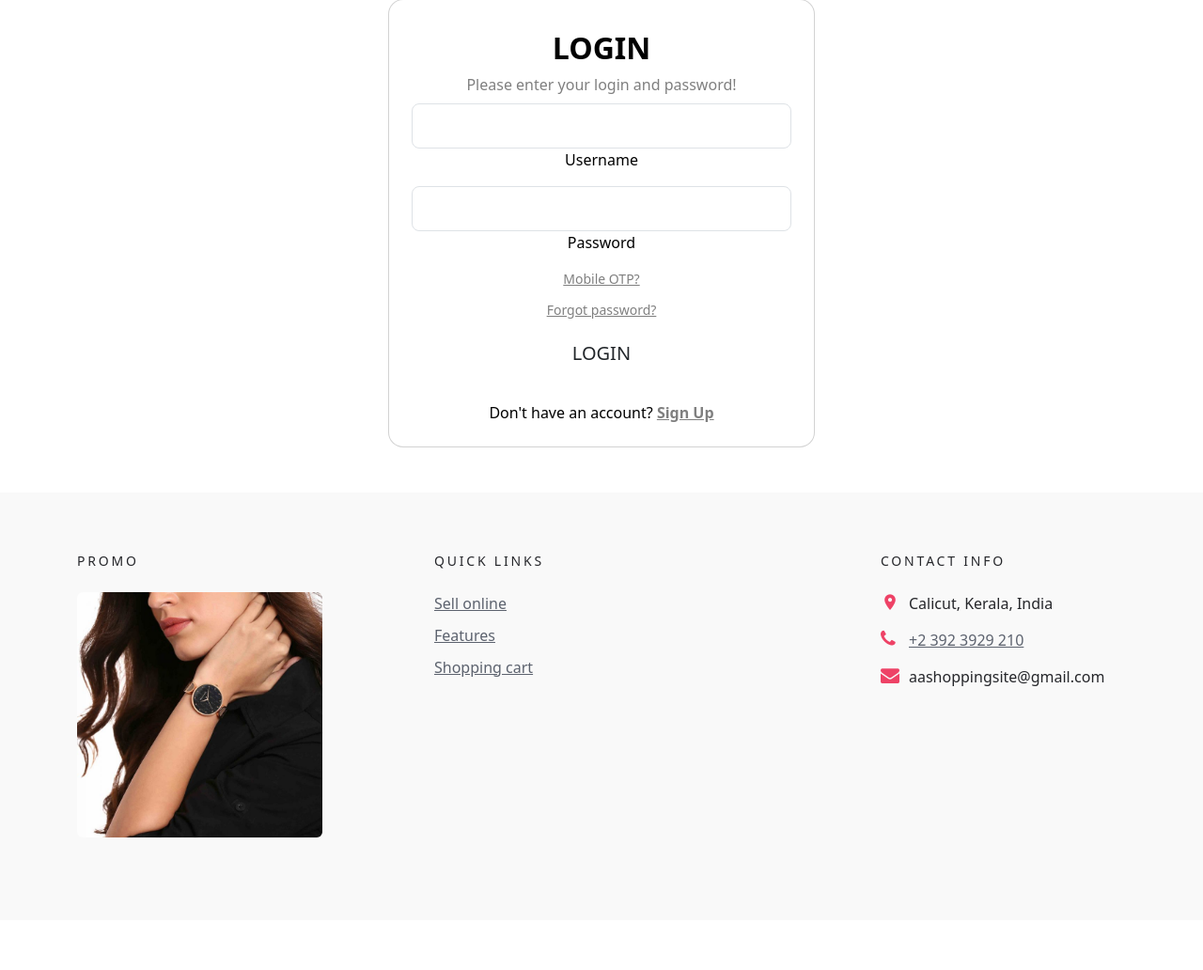
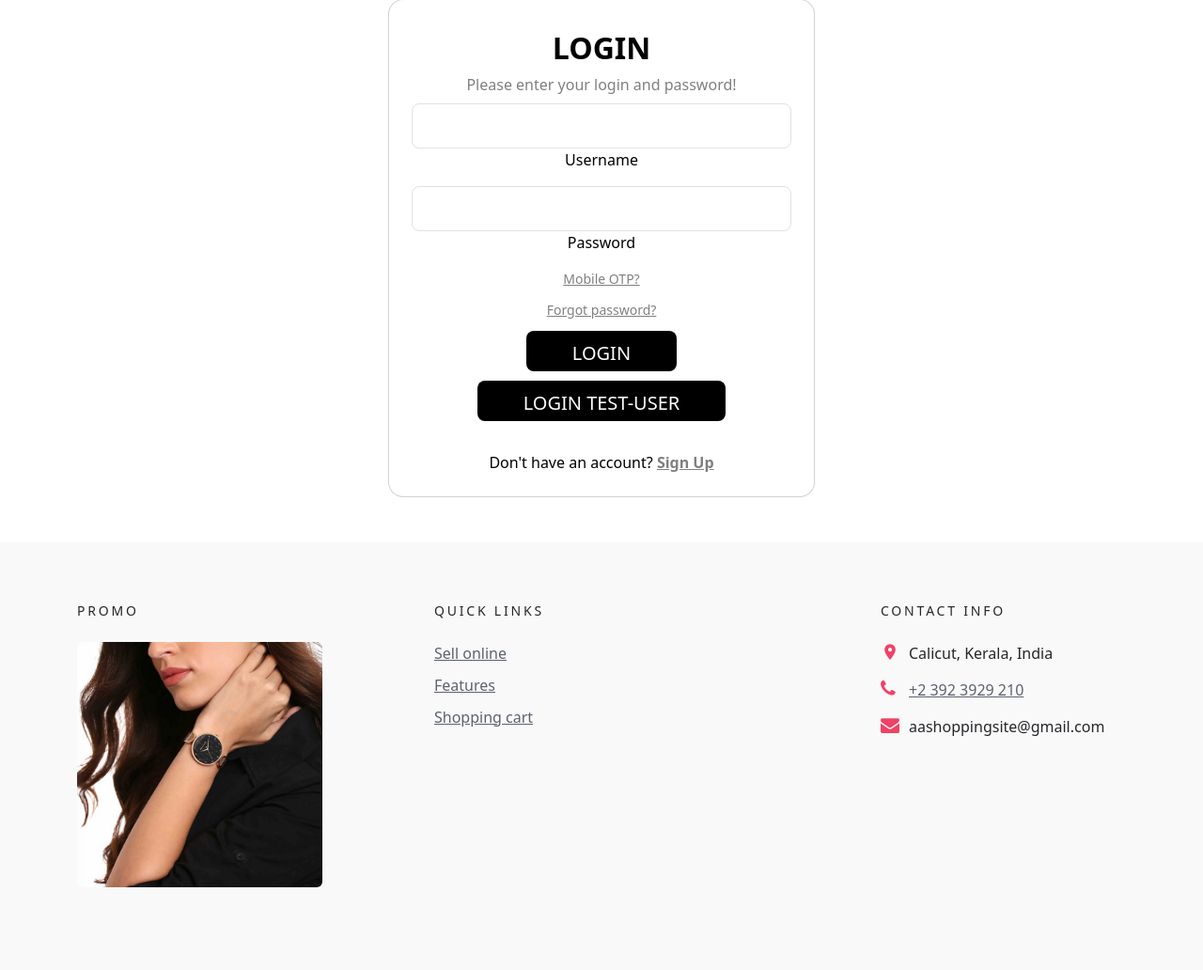
Before and after one commit to akbaralip/TimeCharm, a Django app: page /signin/ in a window 1280 px wide. Shown: the part 128-1160 px from the top of the page at 94% size. Before the commit the page ends 1019 px from the top, so only its background shows below. Run offline with Django 4.2, Linux system fonts and the light colour scheme; data comes from the database, SQL or seed files in the repository; data that the repository does not hold is empty; some libraries are stand-ins or nearby versions; some web fonts are replaced.

Commit message:
added test user button in signin page

```diff
--- a/aa_shopy/authentication/urls.py
+++ b/aa_shopy/authentication/urls.py
@@ -3,6 +3,7 @@ from . import views
 
 urlpatterns = [
     path('signin/', views.signin,name='signin'),
+    path('test_user_signin/', views.test_user_signin,name='test_user_signin'),
     path('forget_password/', views.forget_password, name='forget_password'),
     path('reset_password/<uidb64>/<token>',views.reset_password,name='reset_password'),
     path('update_password/', views.update_password, name='update_password'),
--- a/aa_shopy/authentication/views.py
+++ b/aa_shopy/authentication/views.py
@@ -22,6 +22,32 @@ from cart.models import *
 def home(request):
 
     return render(request, 'home.html')
+
+@csrf_protect
+def test_user_signin(request):
+    username = "Akbar"
+    pass1 = "12345"
+    user = authenticate(username = username, password = pass1)
+    if user is not None :
+
+        otp_store = get_random_string(length=5, allowed_chars='0123456789')
+        request.session['otp'] = otp_store
+        request.session['user_pk'] = user.pk
+
+
+        subject = "OTP Confirmations"
+        message = f"Your OTP is: {otp_store}"
+        from_email = settings.EMAIL_HOST_USER
+        to_list = [user.email]
+
+        send_mail(subject, message, from_email,to_list, fail_silently = True )
+        # login(request,user)
+        # return redirect('home')
+
+        return render(request,'otp_verification.html')
+    else :
+        messages.error(request, "Username or Password incorrect")
+        return redirect('signin')
 
 
 @csrf_protect
--- a/aa_shopy/templates/signin.html
+++ b/aa_shopy/templates/signin.html
@@ -26,9 +26,8 @@
                           <h2 class="fw-bold mb-2 text-uppercase">Login</h2>
                           <p class="text-black-50 mb-2">Please enter your login and password!</p>
 
-                            <form action="/signin/" method="post">
+                          <form method="post">
                             {% csrf_token %}
-
                             <div class="form-outline form-black mb-2">
                                 <input type="username" class="form-control form-control-lg" name="username" required />
                                 <label class="form-label">Username</label>
@@ -38,11 +37,17 @@
                                 <input type="password" class="form-control form-control-lg" name="pass1" required />
                                 <label class="form-label" for="pass1">Password</label>
                             </div>
+
                             <p class="small mb-2 pb-lg-1"><a class="text-black-50" href="{% url 'send_otp_sms' %}">Mobile OTP?</a></p>
                             <p class="small mb-2 pb-lg-1"><a class="text-black-50" href="{% url 'forget_password' %}">Forgot password?</a></p>
 
-                              <button class="btn btn-outline-black btn-lg px-5" type="submit">Login</button>
+                            <button class="btn btn-outline-black btn-lg px-5" style="background-color: black; color: white; margin-bottom: 10px" type="submit" formaction="{% url 'signin' %}">Login</button>
 
+                        </form>
+                        <span></span>
+                        <form method="post">
+                            {% csrf_token %}
+                            <button class="btn btn-outline-black btn-lg px-5" style="background-color: black; color: white;" type="submit" formaction="{% url 'test_user_signin' %}">Login Test-User</button>
                         </form>
 
                         </div>
--- a/aa_shopy/templates/signup.html
+++ b/aa_shopy/templates/signup.html
@@ -53,11 +53,12 @@
                     <label class="form-label" for="phone_number">Phone Number</label>
                   </div>
 
-                  <button class="btn btn-outline-black btn-lg px-5" type="submit">SignUp</button>
+                  <button class="btn btn-outline-black btn-lg px-5"  style="background-color: black; color: white; margin-bottom: 10px" type="submit">SignUp</button>
                 </form>
 
 
               <div>
+
 
                 <p class="mb-0">You have an account? <a href="{% url 'signin' %}" class="text-black-50 fw-bold">Sign In</a>
                 </p>
```
Lines whose indentation alone changed are shown as unchanged.
